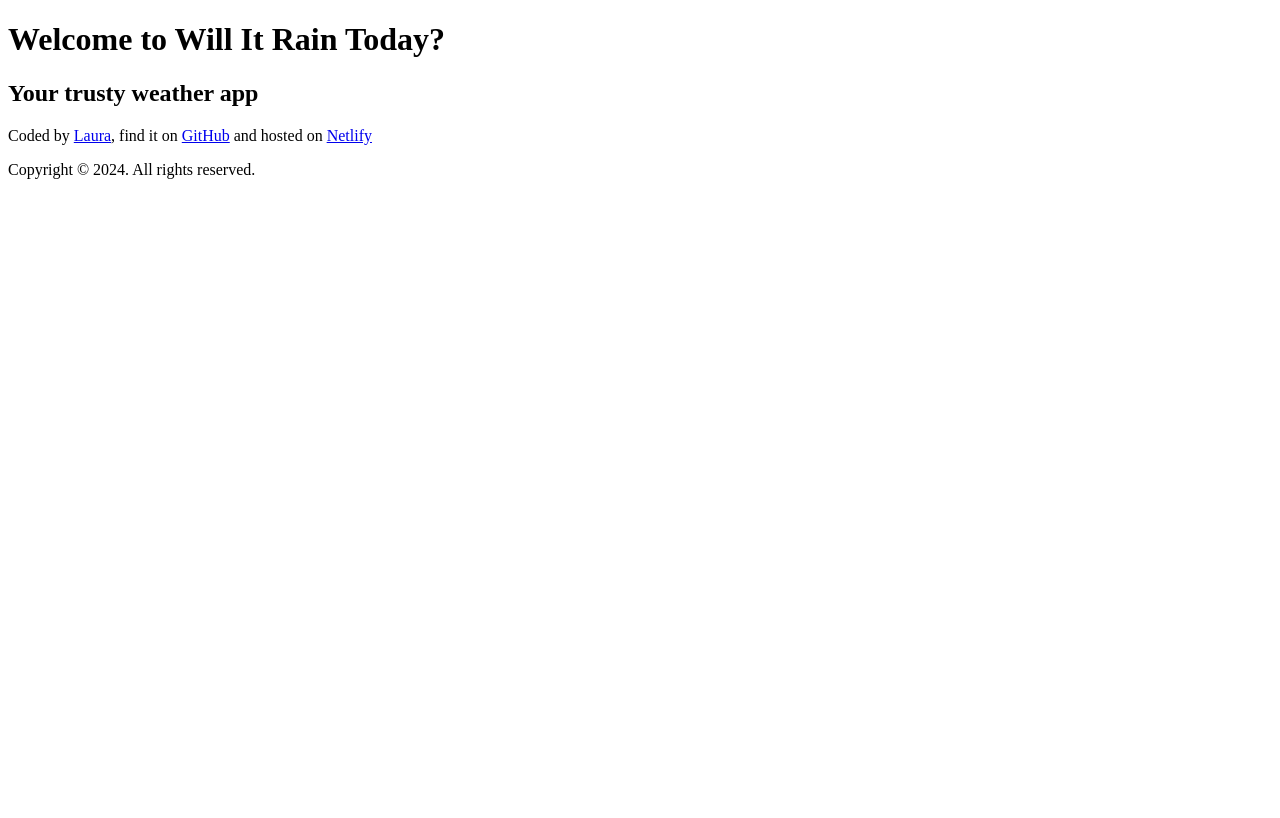
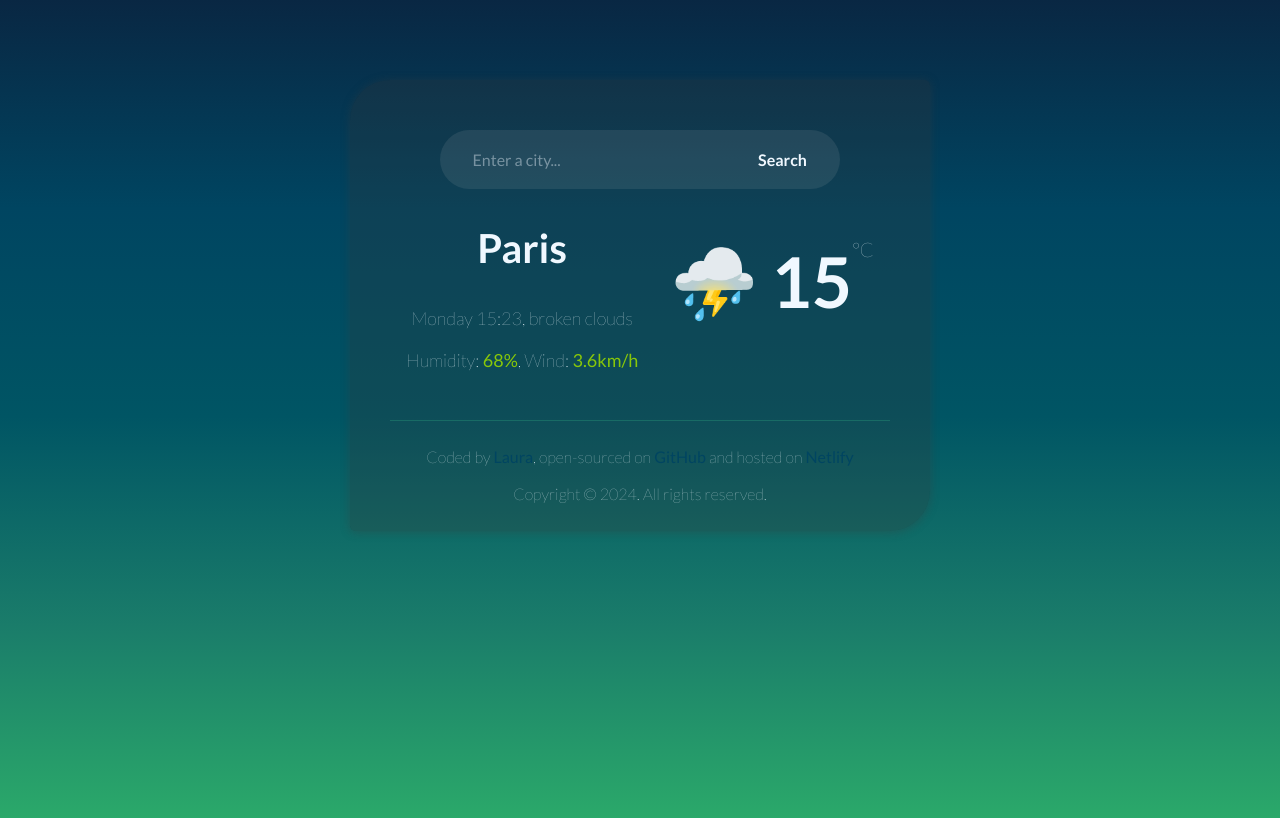
Before and after one commit to Laouns/SheCodesProject-weather-app, a plain HTML site: page index.html in a window 1280 px wide. Drawn offline with Linux system fonts and the light colour scheme.

Commit message:
added html structure and basic css styling

```diff
--- a/index.html
+++ b/index.html
@@ -5,15 +5,31 @@
     <meta name="viewport" content="width=device-width, initial-scale=1.0" />
     <meta http-equiv="X-UA-Compatible" content="ie=edge" />
     <link rel="stylesheet" href="style.css" />
+    <link rel="preconnect" href="https://fonts.googleapis.com" />
+    <link rel="preconnect" href="https://fonts.gstatic.com" crossorigin />
+    <link
+      href="https://fonts.googleapis.com/css2?family=Lato:ital,wght@0,100;0,300;0,400;0,700;0,900;1,100;1,300;1,400;1,700;1,900&display=swap"
+      rel="stylesheet"
+    />
     <title>Will It Rain Today?</title>
   </head>
   <body>
+    <div class="container">
       <header>
-      <h1>Welcome to Will It Rain Today?</h1>
-      <h2>Your trusty weather app</h2>
+        <form action="#">
+          <input type="text" placeholder="Enter a city..." class="input"/>
+          <input type="submit" value="Search" class="btn"/>
+        </form>
       </header>
       <main>
-      <!-- form will go here -->
+        <div class="location">
+          <h2>Paris</h2>
+          <p>Monday 15:23, broken clouds</p>
+          <p>Humidity: <span>68%</span>, Wind: <span>3.6km/h</span></p>
+        </div>
+        <div>
+          <h1>⛈️ 15 <span> °C</span></h1>
+        </div>
       </main>
 
       <footer>
@@ -21,8 +37,9 @@
           Coded by
           <a href="https://github.com/Laouns" target="_blank" rel="noreferrer"
             >Laura</a
-        >, find it on
-        <a href="https://github.com/Laouns/SheCodesProjects/tree/weather_app_2"
+          >, open-sourced on
+          <a
+            href="https://github.com/Laouns/SheCodesProjects/tree/weather_app_2"
             >GitHub</a
           >
           and hosted on
@@ -36,6 +53,7 @@
 
         <p>Copyright &copy; 2024. All rights reserved.</p>
       </footer>
+    </div>
 
     <script src="script.js"></script>
   </body>
--- a/style.css
+++ b/style.css
@@ -0,0 +1,102 @@
+body {
+   background-image: linear-gradient(to bottom, #092743, #004561, #005564, #1a7c6a, #2cac6a);
+   color: aliceblue;
+   font-family: "Lato", sans-serif;
+   font-weight: 200;
+   font-style: normal;
+   text-align: center;
+   margin: 0;
+   font-size: 18px;
+   line-height: 1.3;
+   height: 94vh;
+}
+
+header form {
+   width: 400px;
+   margin: 0 auto;
+   padding: 10px 0;
+   background-color: rgba(189, 189, 189, 0.119);
+   border-radius: 30px;
+   display: flex;
+
+}
+
+main {
+   display: flex;
+   justify-content: space-around;
+
+}
+
+main h1 {
+   font-size: 70px;
+}
+
+main h1 span {
+   font-size: 20px;
+   font-weight: 100;
+   float: right;
+}
+
+main h2 {
+   font-size: 40px;
+}
+
+footer {
+   font-size: 16px;
+   border-top: #2792766f 1px solid;
+   margin: 30px 0;
+   padding: 10px 0;
+
+}
+
+footer a {
+   font-weight: 500;
+   color: #004561;
+   text-decoration: none;
+}
+
+.input {
+   border: none;
+   background-color: transparent !important;
+   width: 55%;
+   padding: 10px 15px;
+   margin: 0 auto;
+   border-radius: 20px;
+   color: aliceblue;
+   font-family: "Lato", sans-serif;
+   font-size: 16px;
+}
+
+.input::placeholder {
+   color: rgba(240, 248, 255, 0.415);
+   font-family: "Lato", sans-serif;
+   font-size: 16px;
+   font-weight: 500;
+}
+
+.btn {
+   background-color: transparent !important;
+   border: none;
+   color: aliceblue;
+   padding: auto;
+   font-family: "Lato", sans-serif;
+   font-size: 16px;
+   font-weight: 700;
+   cursor: pointer;
+   width: 20%;
+   margin: 0 auto;
+}
+
+.container {
+   background-color: rgba(55, 55, 55, 0.252);
+   width: 500px;
+   margin: 80px auto;
+   border-radius: 40px 5px;
+   padding: 50px 40px 0 40px;
+   box-shadow: 0 1px 10px rgba(59, 59, 59, 0.369);
+
+}
+
+.location span {
+   font-weight: 400;
+   color: #88c709;
```
Lines whose indentation alone changed are shown as unchanged.
